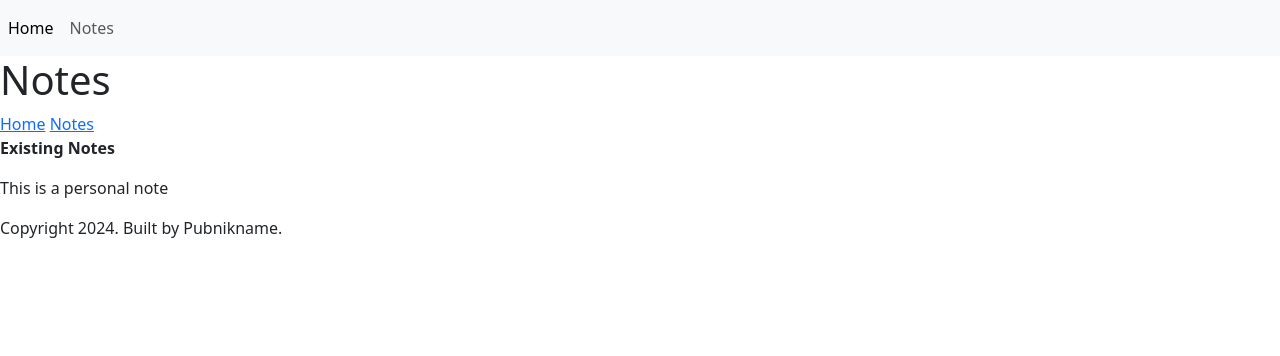
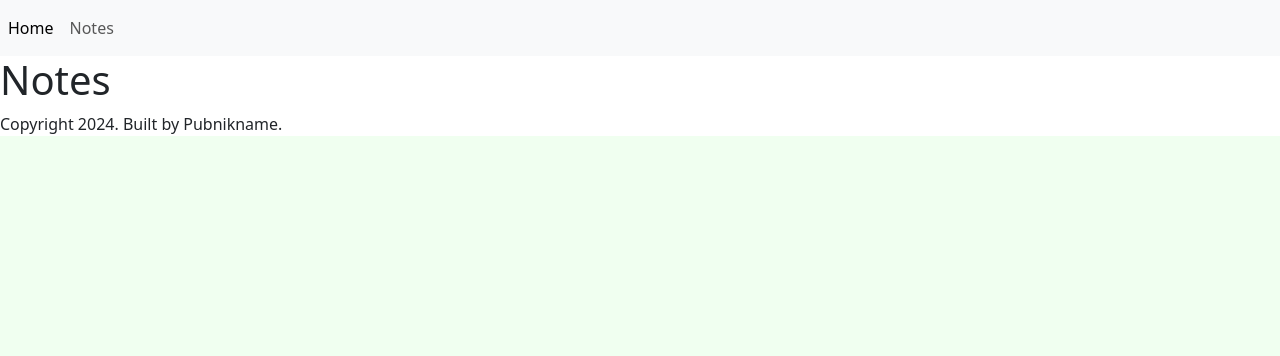
Before and after one commit to pubnikname99/home_helper, a Flask app: page /notes in a window 1280 px wide. Shown: the top 356 px of the page. Run offline with Flask 3, Linux system fonts and the light colour scheme; some libraries are stand-ins or nearby versions.

Commit message:
added slight functionality like flash messages, some visuals, slight db edits and a custom.css file

```diff
--- a/data/notes.txt
+++ /dev/null
@@ -1 +0,0 @@
-This is a personal note
--- a/main.py
+++ b/main.py
@@ -1,10 +1,13 @@
-from flask import Flask, render_template
+from flask import Flask, flash, redirect, url_for, render_template
 from flask_bootstrap import Bootstrap5
 from flask_wtf import FlaskForm
 from wtforms import StringField, PasswordField
 from wtforms.fields.simple import SubmitField
-from wtforms.validators import DataRequired, Length
-from datetime import date
+from wtforms.validators import DataRequired, Length, length
+from flask_sqlalchemy import SQLAlchemy
+from sqlalchemy.orm import DeclarativeBase, Mapped, mapped_column
+from sqlalchemy import Integer, String, Float
+from datetime import date, datetime
 from os import environ
 
 year = date.today().year
@@ -12,26 +15,39 @@ SECRET_KEY = environ.get('CUSTOM_KEY')
 APP_HOST = environ.get('CUSTOM_HOST')
 APP_PORT = environ.get('CUSTOM_PORT')
 
+class Base(DeclarativeBase):
+  pass
+
+db = SQLAlchemy(model_class=Base)
+
 app = Flask(__name__, instance_relative_config=True)
 app.config["SECRET_KEY"] = SECRET_KEY
+app.config["SQLALCHEMY_DATABASE_URI"] = "sqlite:///home_helper.db"
+db.init_app(app)
 bootstrap = Bootstrap5(app)
 
-with open("data/backgrounds.txt", "r") as backgrounds, open("data/watchies.txt", "r") as watchies, \
-        open("data/soundies.txt", "r") as soundies,open('data/notes.txt', "r") as notes:
-    backgrounds = backgrounds.read().splitlines()
-    watchies = watchies.read().splitlines()
-    soundies = soundies.read().splitlines()
-    extracted_notes = notes.read().splitlines()
-    #users = [line.removeprefix("User: ") for line in raw_input if line.startswith("User: ")]
+class User(db.Model):
+    id: Mapped[int] = mapped_column(primary_key=True)
+    username: Mapped[str] = mapped_column(String(16), unique=True)
+    email: Mapped[str] = mapped_column(unique=True)
+
+class Note(db.Model):
+    id: Mapped[int] = mapped_column(primary_key=True)
+    title: Mapped[str] = mapped_column(String(32))
+    body: Mapped[str] = mapped_column(String(250))
+    added: Mapped[datetime] = mapped_column(default=datetime.now())
+
+with app.app_context():
+    db.create_all()
+
+@app.context_processor
+def inject_year():
+    return dict(year=year)
 
 @app.route("/")
 def home():
-    return render_template('index.html', year=year, backgrounds=backgrounds, watchies=watchies,
-                           soundies=soundies)
-
-@app.route("/notes")
-def notes():
-    return render_template('notes.html', year=year, extracted_notes=extracted_notes)
+    flash('Very Important!', 'bg-success text-light')
+    return render_template('index.html')
 
 class LoginForm(FlaskForm):
     username = StringField('Username:', validators=[DataRequired(), Length(min=8, max=16)])
@@ -42,34 +58,47 @@ class LoginForm(FlaskForm):
 def login():
     login_form = LoginForm()
     if login_form.validate_on_submit():
-        print(f"<h1>{login_form.username.data}, {login_form.password.data}</h1>")
-        return "<h1>hi</h1>"
+        user = User(
+            username=login_form.username.data,
+            email=login_form.password.data,
+        )
+        db.session.add(user)
+        db.session.commit()
+        return "<h1>Done</h1>"
     else:
         return render_template('login.html', year=year, form=login_form)
 
+@app.route("/notes")
+def notes():
+    with app.app_context():
+        result = db.session.execute(db.select(Note).order_by(Note.title))
+        all_notes = result.scalars().all()
+    return render_template('notes.html', all_notes=all_notes)
 
-class CreateNote(FlaskForm):
-    note_title = StringField('Note Title:', validators=[DataRequired(), Length(max=32)])
-    note_body = StringField('Note Body:', validators=[DataRequired(), Length(max=255)])
+
+class UpdateNote(FlaskForm):
+    title = StringField('Note Title:', validators=[DataRequired(), Length(max=32)])
+    body = StringField('Note Body:', validators=[DataRequired(), Length(max=255)])
     submit = SubmitField(label="Create Note")
 
-@app.route("/notes/add")
-def add_note():
-    add_note_form = CreateNote()
-    if add_note_form.validate_on_submit():
-        print(f"<h1>{add_note_form.note_title.data}, {add_note_form.note_body.data}</h1>")
-        return "<h1>hi</h1>"
+@app.route("/notes/edit", methods=["POST", "GET"])
+@app.route("/notes/edit/<note_id>", methods=["POST", "GET"])
+def update_note(note_id=None):
+    update_note_form = UpdateNote()
+    if update_note_form.validate_on_submit():
+        note = Note(
+            title=update_note_form.title.data,
+            body=update_note_form.body.data,
+        )
+        db.session.add(note)
+        db.session.commit()
+        flash('You successfully added/updated the note.', 'bg-success text-light text-center')
+        return redirect(url_for('notes'))
     else:
-        return render_template('add_note.html', year=year, form=add_note_form)
-
-# @app.route("/notes/edit/<note_id>")
-# def edit(note_id):
-#     edit_notes = CreateNote()
-#     if edit_notes.validate_on_submit():
-#         print(f"<h1>{edit_notes.username.data}, {edit_notes.password.data}</h1>")
-#         return "<h1>hi</h1>"
-#     else:
-#         return render_template('edit.html', note_id=note_id, year=year, form=edit_notes)
+        if note_id:
+            return render_template('update_note.html', form=update_note_form, note_id=note_id)
+        else:
+            return render_template('update_note.html', form=update_note_form)
 
 if __name__ == '__main__':
     app.run(host=APP_HOST, port=APP_PORT, debug=True)
--- /dev/null
+++ b/static/styles/custom.css
@@ -0,0 +1,3 @@
+html {
+  background-color: honeydew;
+}
--- a/templates/base.html
+++ b/templates/base.html
@@ -8,6 +8,7 @@
             <!-- Bootstrap CSS -->
             {{ bootstrap.load_css() }}
         {% endblock %}
+        <link rel= "stylesheet" type= "text/css" href= "{{ url_for('static',filename='styles/custom.css') }}">
     </head>
     <body>
         <nav class="navbar navbar-expand-lg navbar-light bg-light">
@@ -21,6 +22,15 @@
             </div>
           </div>
         </nav>
+        {% with messages = get_flashed_messages(with_categories=true) %}
+          {% if messages %}
+            <ul class=flashes>
+            {% for category, message in messages %}
+              <li class="{{ category }}">{{ message }}</li>
+            {% endfor %}
+            </ul>
+          {% endif %}
+        {% endwith %}
         {% block content %}{% endblock %}
         {% block scripts %}
             <!-- Optional JavaScript -->
--- a/templates/notes.html
+++ b/templates/notes.html
@@ -4,11 +4,8 @@
 
 <h1>Notes</h1>
 
-<a href="{{ url_for('home') }}">Home</a>
-<a href="{{ url_for('notes') }}">Notes</a>
-<b><p>Existing Notes</p></b>
-{% for entry in extracted_notes: %}
-    <p>{{ entry }}</p>
+{% for note in all_notes %}
+    <p>{{ note.title }} -- {{ note.body }}</p>
 {% endfor %}
 
 {% endblock %}
--- a/templates/add_note.html
+++ b/templates/update_note.html
@@ -3,7 +3,7 @@
 {% block title %}Add Note{% endblock %}
 {% block content %}
 
-<h1>Add Note</h1>
+<h1>Add/Update Note</h1>
 
 {{ render_form(form, novalidate=True) }}
 
```
Also changed, not shown: data/backgrounds.txt (deleted), data/soundies.txt (deleted), data/watchies.txt (deleted).
